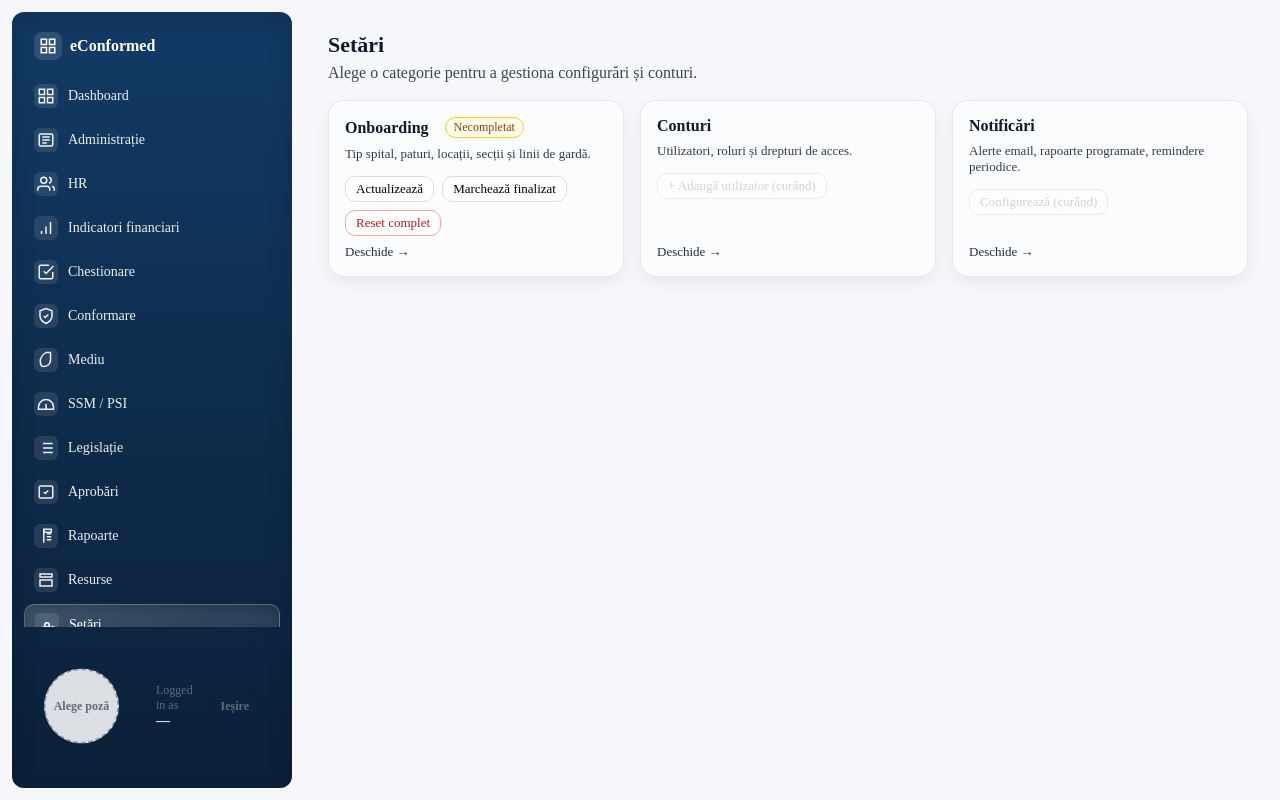
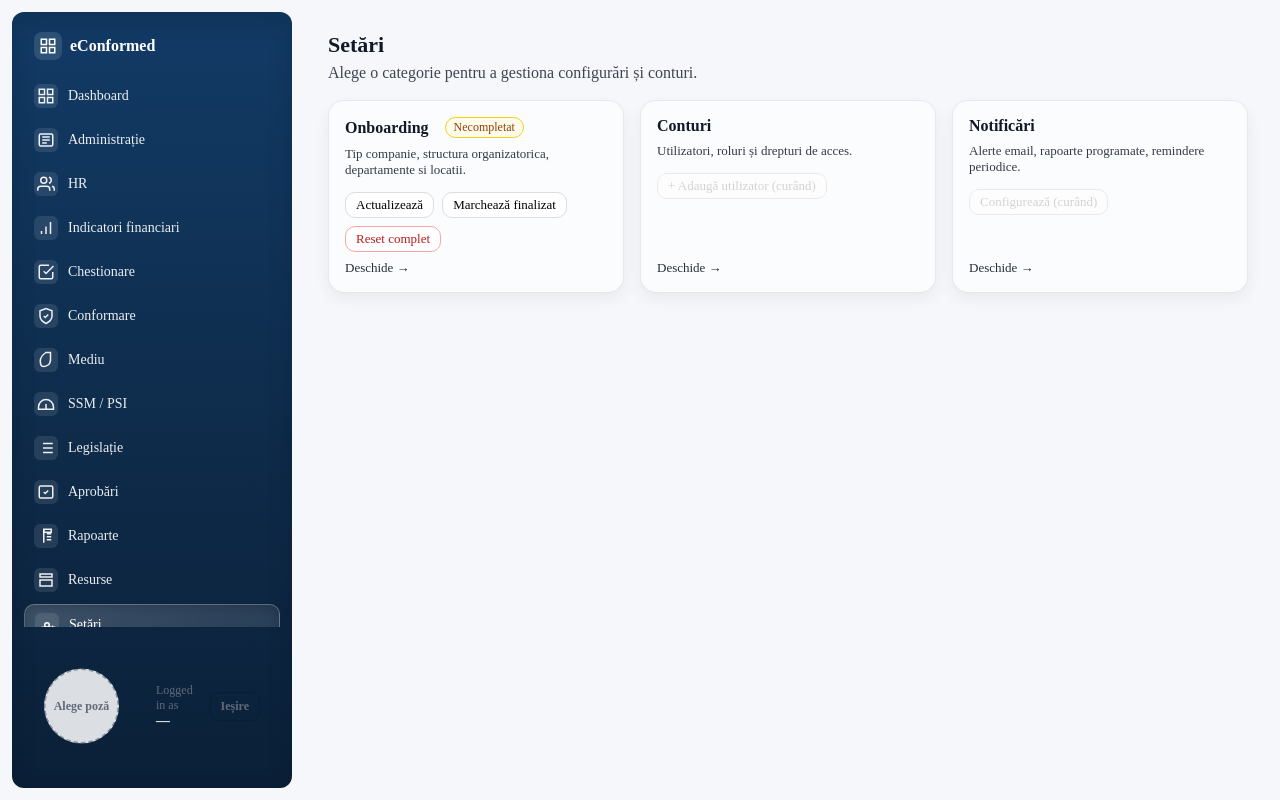
Before and after one commit to rarescosminn/conformed-app, a Next.js app: page /setari in a window 1280 px wide. Built offline with nearby package versions, Linux system fonts and the light colour scheme; no server answers.

Commit message:
feat: adapt setari page per org type

```diff
--- a/app/(dashboard)/setari/page.tsx
+++ b/app/(dashboard)/setari/page.tsx
@@ -9,6 +9,7 @@ import {
     setOnboardingFlag,
 } from "@/lib/sections/storage";
 import { getHospitalId } from "@/lib/context/tenant";
+import { useOrg } from '@/lib/context/OrgContext';
 
 /* ——— stil card identic cu Administrație ——— */
 const cardStyle: React.CSSProperties = {
@@ -26,6 +27,7 @@ const cardStyle: React.CSSProperties = {
 
 export default function SettingsPage() {
     const HOSPITAL_ID = getHospitalId();
+    const { orgType } = useOrg();
     const [loading, setLoading] = useState(true);
     const [onboardingDone, setOnboardingDone] = useState(false);
 
@@ -71,7 +73,11 @@ export default function SettingsPage() {
                     </div>
 
                     <span style={{ fontSize: 13, opacity: 0.85 }}>
-                        Tip spital, paturi, locații, secții și linii de gardă.
+                        {orgType === 'spital'
+    ? 'Tip spital, paturi, locatii, sectii si linii de garda.'
+    : orgType === 'institutie_publica'
+    ? 'Tip institutie, structura organizatorica, departamente si locatii.'
+    : 'Tip companie, structura organizatorica, departamente si locatii.'}
                     </span>
 
                     <div style={{ display: "flex", gap: 8, marginTop: 6, flexWrap: "wrap" }}>
@@ -79,8 +85,10 @@ export default function SettingsPage() {
                         <button
                             onClick={() => {
                                 const ok = confirm(
-                                    "Atenție: modificările aduse pot influența structura secțiilor și liniilor de gardă. Continui?"
-                                );
+    orgType === 'spital'
+        ? 'Atentie: modificarile aduse pot influenta structura sectiilor si liniilor de garda. Continui?'
+        : 'Atentie: modificarile aduse pot influenta structura departamentelor. Continui?'
+);
                                 if (!ok) return;
                                 softRestartOnboarding(HOSPITAL_ID);
                                 window.location.href = "/onboarding?ref=setari";
@@ -120,8 +128,10 @@ export default function SettingsPage() {
                         <button
                             onClick={() => {
                                 const ok = confirm(
-                                    "Ești sigur? Vor fi șterse tipul spitalului, paturile, locațiile, secțiile și liniile de gardă din acest browser."
-                                );
+    orgType === 'spital'
+        ? 'Esti sigur? Vor fi sterse tipul spitalului, paturile, locatiile, sectiile si liniile de garda din acest browser.'
+        : 'Esti sigur? Vor fi sterse toate datele de configurare din acest browser.'
+);
                                 if (!ok) return;
                                 hardResetHospital(HOSPITAL_ID);
                                 window.location.href = "/onboarding?ref=setari";
```
